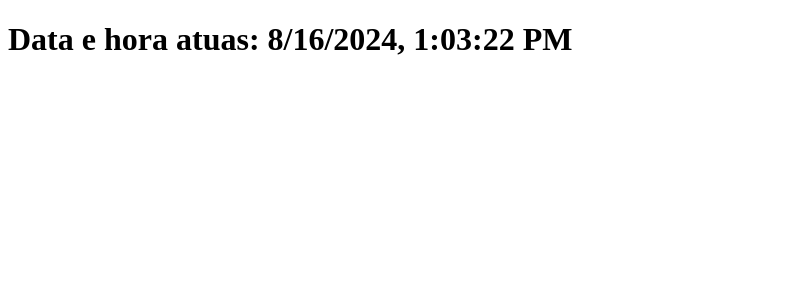
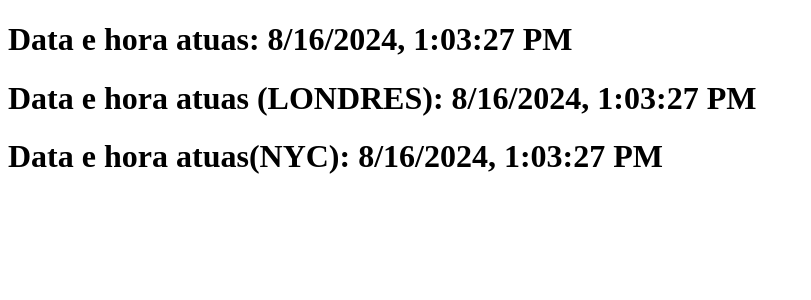
Before and after one commit to EllaaManu/AulaReact_12_08, a React (Create React App) app: page / in a window 1280 px wide. Shown: the top 300 px of the page, without its empty margins (0-811 px from the left). Built offline with nearby package versions, Linux system fonts and the light colour scheme.

Commit message:
Mudanças da aula 19/08

```diff
--- a/src/App.js
+++ b/src/App.js
@@ -3,7 +3,9 @@ import Data from "./meusComponentes/Data.js"
 function App() {
   return (
     <div className="App">
-      <Data texto="Data e hora atuas:" />
+      <Data texto="Data e hora atuas:" timeZone='-3.00'/>
+      <Data texto="Data e hora atuas (LONDRES):" timeZone='1.00'/>
+      <Data texto="Data e hora atuas(NYC):" timeZone='-4.00'/>
     </div>
   );
 }
--- a/src/meusComponentes/Data.js
+++ b/src/meusComponentes/Data.js
@@ -8,24 +8,37 @@ export default class Data extends Component {
 
         super(); // executa do cosntrutor do pai
         this.props = props;
-        this.dataAtual = new Date().toLocaleString();
+        // data é um estado do componente
+        this.state = {
+            dataAtual : new Date().toLocaleString()
+        };
     }
 
     //fase de montagem
     componentDidMount(){
         console.log("COmponeete muuntado");
+        // m é possivel att o componente de forma direta
+        // this.setState =
+        this.setState({
+            dataAtual: new Date().toLocaleString()
+        })
     }
 
     componentDidUpdate() {
         console.log("COmponeete atumliado");
+        setTimeout(()=> {
+            this.setState({
+                dataAtual: new Date().toLocaleString()
+            });
+        }, 1000);
 
     }
 
     //sobreeescrtre do metodo
     render(){
         return (
-            // se nao exibe props exibe hehehehehehe
-            <h1> {this.props.texto || "hehehehehe"} {this.dataAtual}</h1>
+
+            <h1> {this.props.texto || "hehehehehe"} {this.state.dataAtual}</h1>
         )
     }
 
```
